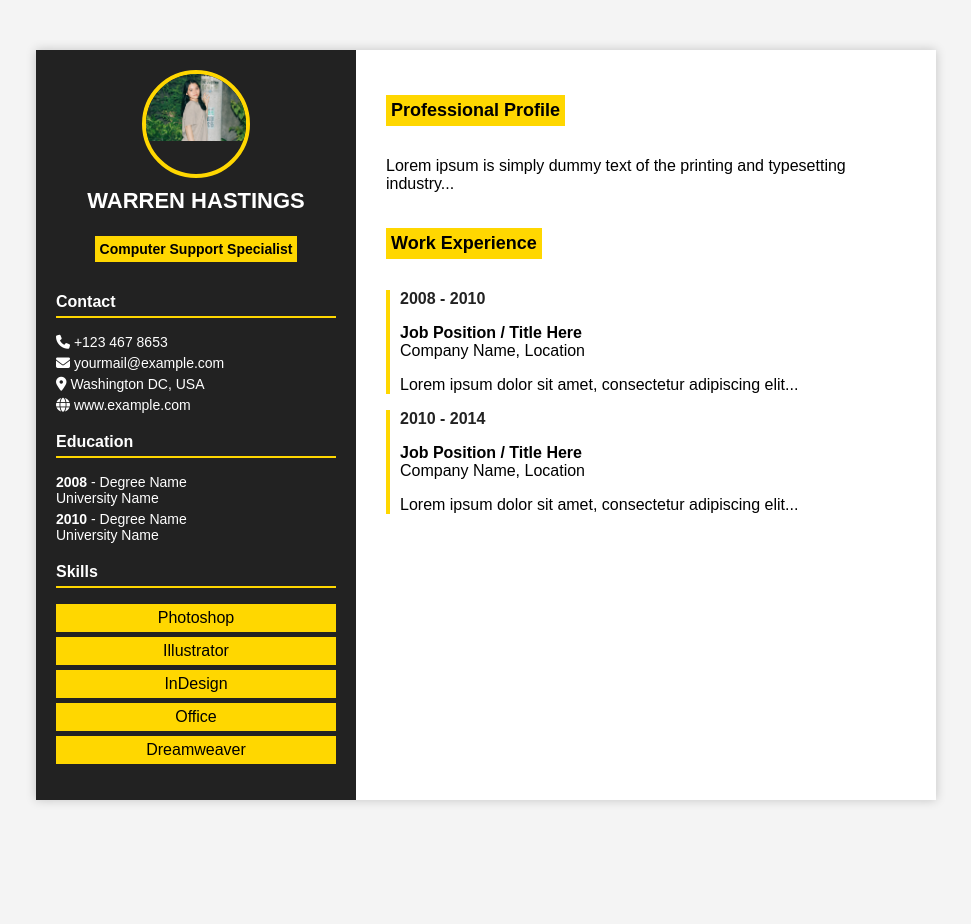
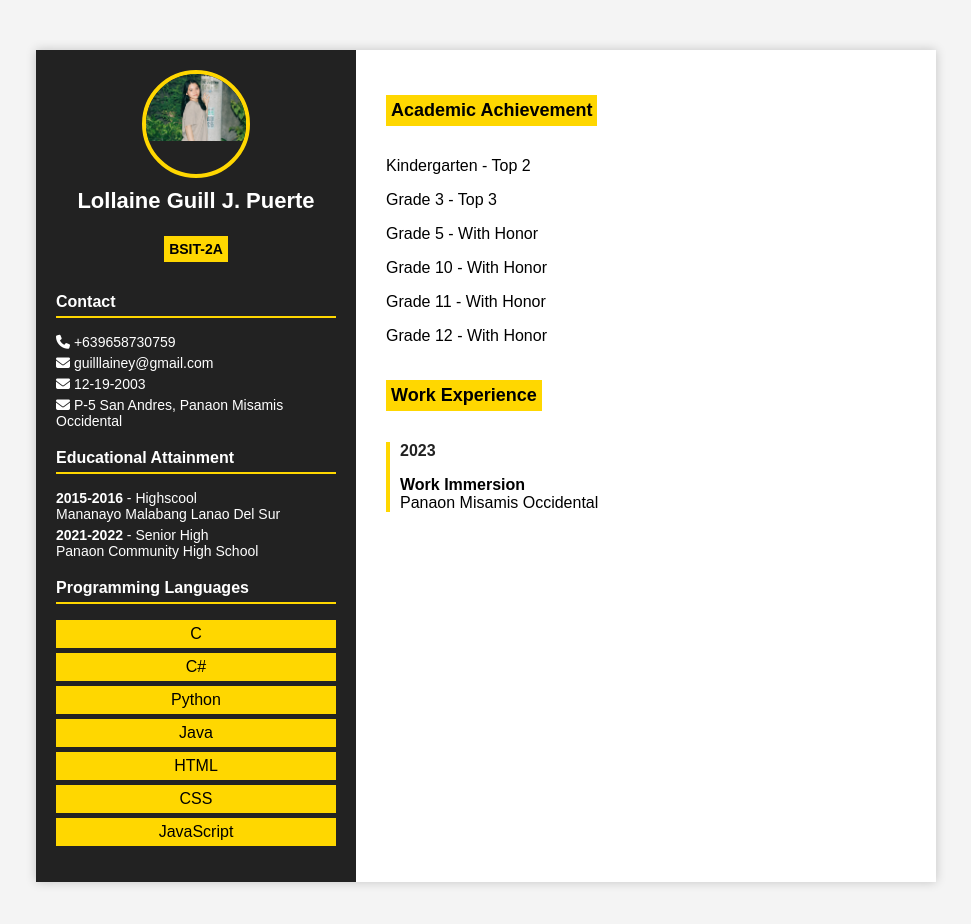
Before and after one commit to IanDuman-ag/CV, a plain HTML site: page cv2.html in a window 1280 px wide. Shown: the whole page, without its empty margins (154-1125 px from the left). Before the commit the page ends 850 px from the top, so only its background shows below. Drawn offline with Linux system fonts and the light colour scheme.

Commit message:
Adding Info

```diff
--- a/cv2.html
+++ b/cv2.html
@@ -15,32 +15,37 @@
                 <div class="profile-pic">
                     <img src="pic2.jpg" alt="Profile Picture">
                 </div>
-                <h1>WARREN HASTINGS</h1>
-                <h2>Computer Support Specialist</h2>
+                <h1>Lollaine Guill J. Puerte</h1>
+                <h2>BSIT-2A</h2>
+
             </div>
 
             <div class="contact">
                 <h3>Contact</h3>
-                <p><i class="fas fa-phone"></i> +123 467 8653</p>
-                <p><i class="fas fa-envelope"></i> yourmail@example.com</p>
-                <p><i class="fas fa-map-marker-alt"></i> Washington DC, USA</p>
-                <p><i class="fas fa-globe"></i> www.example.com</p>
+                <p><i class="fas fa-phone"></i> +639658730759</p>
+                <p><i class="fas fa-envelope"></i> guilllainey@gmail.com</p>
+                <p><i class="fas fa-envelope"></i> 12-19-2003</p>
+                <p><i class="fas fa-envelope"></i> P-5 San Andres, Panaon Misamis Occidental</p>
+
+
             </div>
 
             <div class="education">
-                <h3>Education</h3>
-                <p><strong>2008</strong> - Degree Name<br>University Name</p>
-                <p><strong>2010</strong> - Degree Name<br>University Name</p>
+                <h3>Educational Attainment</h3>
+                <p><strong>2015-2016</strong> - Highscool<br>Mananayo Malabang Lanao Del Sur</p>
+                <p><strong>2021-2022</strong> - Senior High<br>Panaon Community High School</p>
             </div>
 
             <div class="skills">
-                <h3>Skills</h3>
+                <h3>Programming Languages</h3>
                 <ul>
-                    <li>Photoshop</li>
-                    <li>Illustrator</li>
-                    <li>InDesign</li>
-                    <li>Office</li>
-                    <li>Dreamweaver</li>
+                    <li>C</li>
+                    <li>C#</li>
+                    <li>Python</li>
+                    <li>Java</li>
+                    <li>HTML</li>
+                    <li>CSS</li>
+                    <li>JavaScript</li>
                 </ul>
             </div>
         </div>
@@ -48,23 +53,24 @@
         <!-- Right Content -->
         <div class="content">
             <div class="section">
-                <h2>Professional Profile</h2>
-                <p>Lorem ipsum is simply dummy text of the printing and typesetting industry...</p>
+                <h2>Academic Achievement</h2>
+                <p>Kindergarten -  Top 2</p>
+                <p>Grade 3 -  Top 3</p>
+                <p>Grade 5 -  With Honor</p>
+                <p>Grade 10 -  With Honor</p>
+                <p>Grade 11 -  With Honor</p>
+                <p>Grade 12 -  With Honor</p>
             </div>
 
             <div class="section">
                 <h2>Work Experience</h2>
                 <div class="job">
-                    <p class="date">2008 - 2010</p>
-                    <p><strong>Job Position / Title Here</strong><br>Company Name, Location</p>
-                    <p>Lorem ipsum dolor sit amet, consectetur adipiscing elit...</p>
+                    <p class="date">2023</p>
+                    <p><strong>Work Immersion</strong><br>Panaon Misamis Occidental</p>
+
                 </div>
 
-                <div class="job">
-                    <p class="date">2010 - 2014</p>
-                    <p><strong>Job Position / Title Here</strong><br>Company Name, Location</p>
-                    <p>Lorem ipsum dolor sit amet, consectetur adipiscing elit...</p>
-                </div>
+
             </div>
         </div>
     </div>
```
